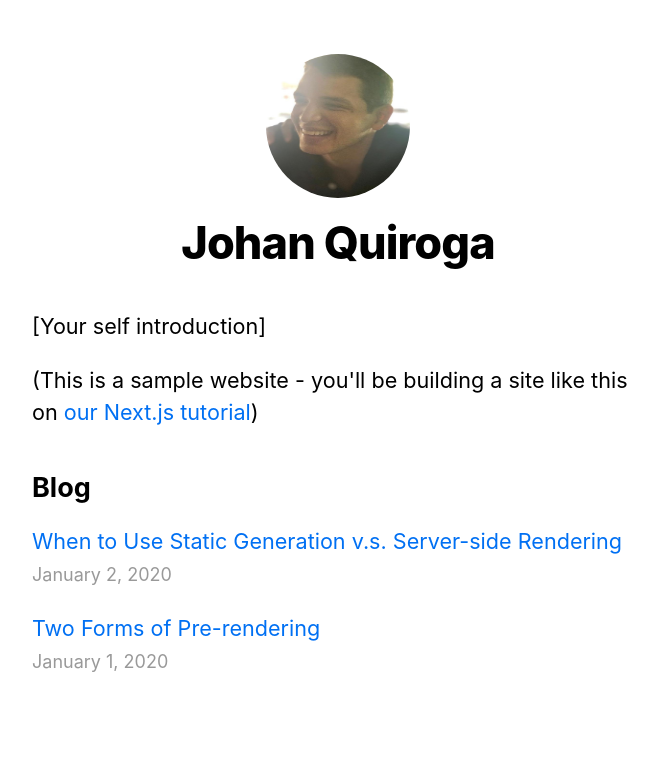
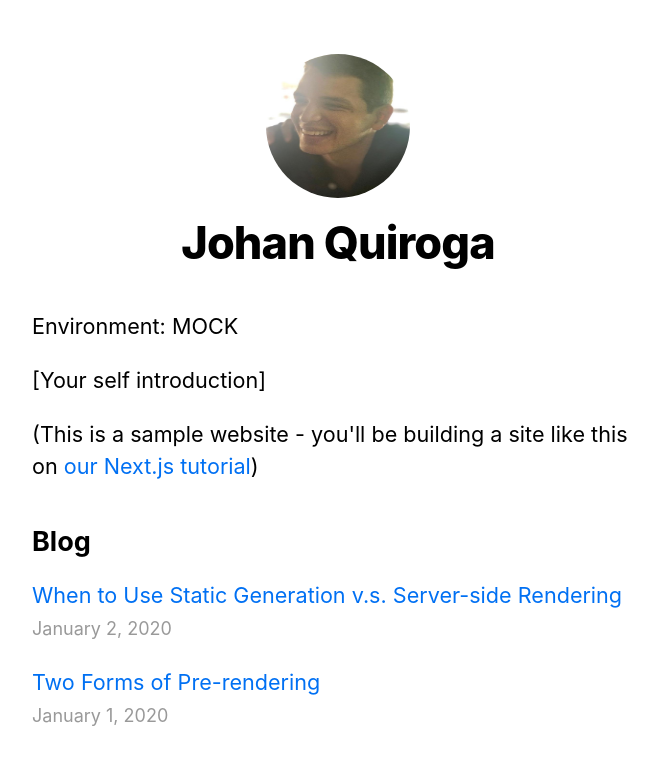
Before and after one commit to johanquiroga/nextjs-blog, a Next.js app: page / in a window 1280 px wide. Shown: the top 764 px of the page, without its empty margins (302-960 px from the left). Built offline with nearby package versions, Linux system fonts and the light colour scheme.

Commit message:
feat: add environment variables config

```diff
--- a/pages/index.tsx
+++ b/pages/index.tsx
@@ -25,6 +25,7 @@ export default function Home({ allPostsData }: { allPostsData: { title: string;
         <title>{siteTitle}</title>
       </Head>
       <section className={utilStyles.headingMd}>
+        <p>Environment: {process.env.NEXT_PUBLIC_API_URL}</p>
         <p>[Your self introduction]</p>
         <p>
           (This is a sample website - you'll be building a site like this on <a href="https://nextjs.org/learn">our Next.js tutorial</a>)
```
Also changed, not shown: 2 other files (tests, documents, lock files or other folders).
